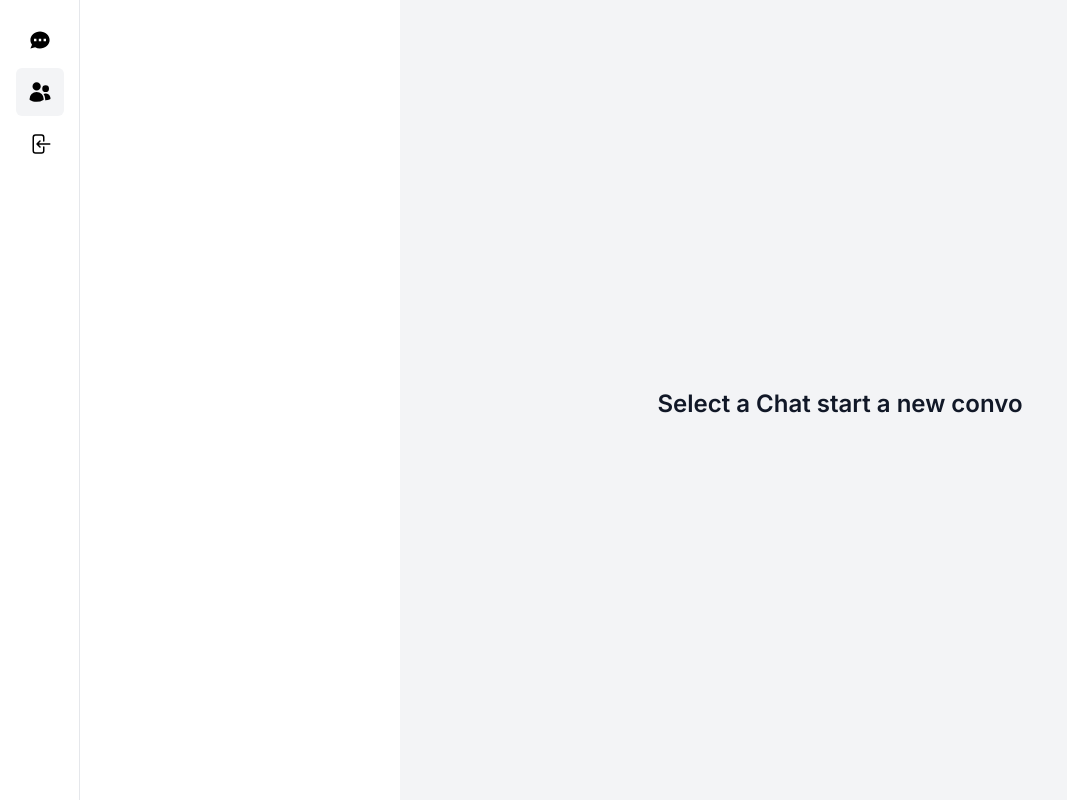
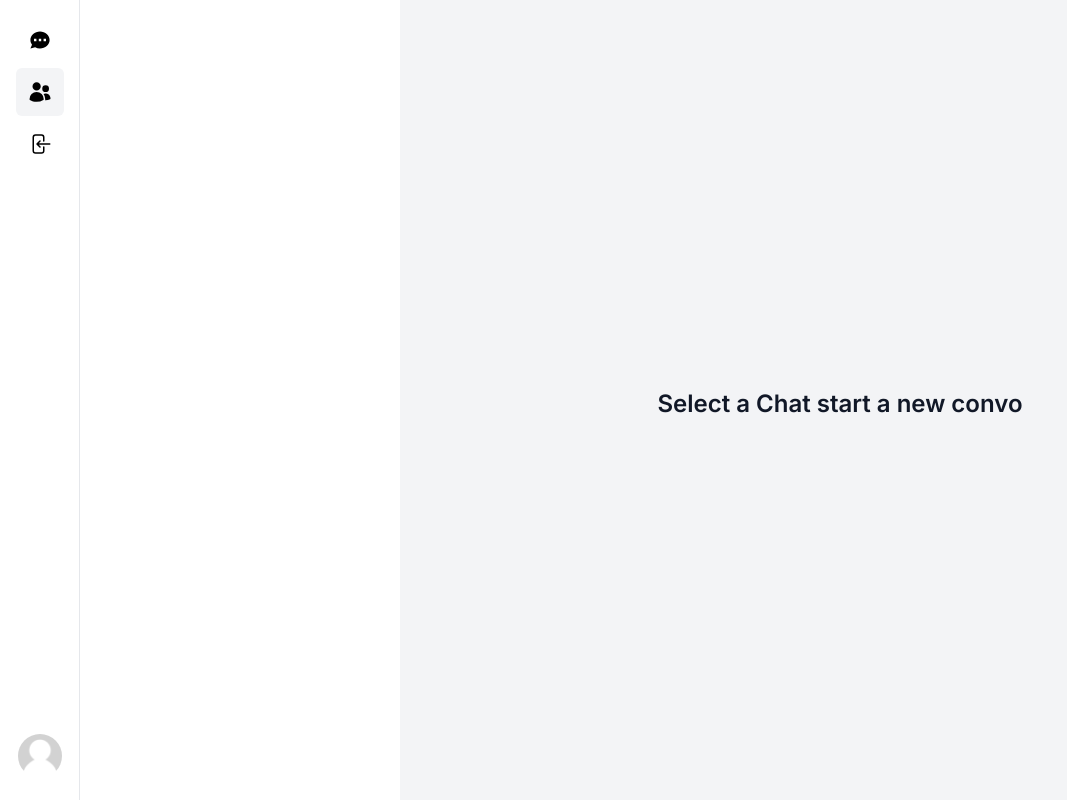
Before and after one commit to davesalvador/pmesbeta, a Next.js app: page /users in a window 1280 px wide. Shown: the whole page, without its empty margins (0-1067 px from the left). Built offline with nearby package versions, Linux system fonts and the light colour scheme; no server answers.

Commit message:
sidebarwith/googleimageavatar

```diff
--- /dev/null
+++ b/app/actions/getCurrentUser.ts
@@ -0,0 +1,25 @@
+import prisma from "@/app/libs/prismadb";
+
+import getSession from "./getSession";
+
+const getCurrentUser = async () => {
+  try {
+    const session = await getSession();
+    if (!session?.user?.email) {
+      return null;
+    }
+    const currentUser = await prisma.user.findUnique({
+      where: {
+        email: session.user.email as string,
+      },
+    });
+    if (!currentUser) {
+      return null;
+    }
+    return currentUser;
+  } catch (error: any) {
+    return null;
+  }
+};
+
+export default getCurrentUser;
--- /dev/null
+++ b/app/actions/getSession.ts
@@ -0,0 +1,6 @@
+import { getServerSession } from "next-auth";
+import { authOptions } from "../api/auth/[...nextauth]/route";
+
+export default async function getSession() {
+  return await getServerSession(authOptions);
+}
--- /dev/null
+++ b/app/components/Avatar.tsx
@@ -0,0 +1,38 @@
+"use client";
+import { User } from "@prisma/client";
+import Image from "next/image";
+
+interface AvatarProps {
+  user?: User;
+}
+
+const Avatar: React.FC<AvatarProps> = ({ user }) => {
+  return (
+    <div
+      className="
+  relative
+  "
+    >
+      <div
+        className="
+        relative
+        inline-block
+        rounded-full
+        overflow-hidden
+        h-9
+        w-9
+        md:h-11
+        md:w-11
+      "
+      >
+        <Image
+          alt="Avatar"
+          src={user?.image || "/images/placeholder.jpg"}
+          fill
+        />
+      </div>
+    </div>
+  );
+};
+
+export default Avatar;
--- a/app/components/sidebar/DekstopSidebar.tsx
+++ b/app/components/sidebar/DekstopSidebar.tsx
@@ -3,10 +3,18 @@
 import useRoutes from "@/app/hooks/useRoutes";
 import { useState } from "react";
 import DesktopItem from "./DesktopItem";
+import { User } from "@prisma/client";
+import Avatar from "../Avatar";
 
-const DesktopSidebar = () => {
+interface DesktopSidebarProps {
+  currentUser: User;
+}
+
+const DesktopSidebar: React.FC<DesktopSidebarProps> = ({ currentUser }) => {
   const routes = useRoutes();
   const [isOpen, setIsOpen] = useState(false);
+
+  console.log({ currentUser });
 
   return (
     <div
@@ -57,6 +65,26 @@ const DesktopSidebar = () => {
           ))}
         </ul>
       </nav>
+      <nav
+        className="
+      mt-4
+      flex
+      flex-col
+      justify-between
+      items-center
+      "
+      >
+        <div
+          onClick={() => setIsOpen(true)}
+          className="
+        cursor-pointer
+        hover:opacity-75
+        transition
+        "
+        >
+          <Avatar user={currentUser} />
+        </div>
+      </nav>
     </div>
   );
 };
--- a/app/components/sidebar/Sidebar.tsx
+++ b/app/components/sidebar/Sidebar.tsx
@@ -1,10 +1,12 @@
+import getCurrentUser from "@/app/actions/getCurrentUser";
 import DesktopSidebar from "./DekstopSidebar";
 import MobileFooter from "./MobileFooter";
 
 async function Sidebar({ children }: { children: React.ReactNode }) {
+  const currentUser = await getCurrentUser();
   return (
     <div className="h-full">
-      <DesktopSidebar />
+      <DesktopSidebar currentUser={currentUser!} />
       <MobileFooter />
       <main className="lg:pl-20 h-full">{children}</main>
     </div>
--- a/next.config.js
+++ b/next.config.js
@@ -1,4 +1,12 @@
 /** @type {import('next').NextConfig} */
-const nextConfig = {}
+const nextConfig = {
+  experimental: {
+    appDir: true,
+    swcPlugins: [["next-superjson-plugin", {}]],
+  },
+  images: {
+    domains: ["res.cloudinary.com", "lh3.googleusercontent.com"],
+  },
+};
 
-module.exports = nextConfig
+module.exports = nextConfig;
--- a/package.json
+++ b/package.json
@@ -23,6 +23,7 @@
     "eslint-config-next": "13.4.19",
     "next": "13.4.19",
     "next-auth": "^4.23.1",
+    "next-superjson-plugin": "^0.5.9",
     "postcss": "8.4.29",
     "react": "18.2.0",
     "react-dom": "18.2.0",
```
Also changed, not shown: public/images/placeholder.jpg (added), 1 other file (tests, documents, lock files or other folders).
